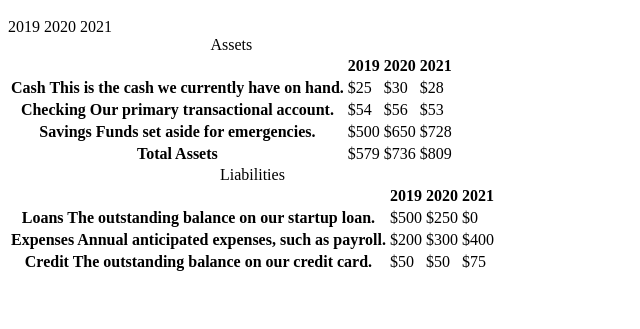
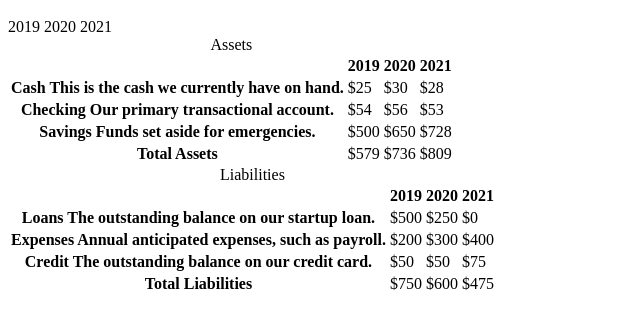
Before and after one commit to vlozano-docencia-2021/balancesheet, a plain HTML site: page index.html in a window 1280 px wide. Shown: the part 49-378 px from the top of the page, without its empty margins (0-640 px from the left). Drawn offline with Linux system fonts and the light colour scheme.

Commit message:
ADD: content for fourth row (Total) of tbody of second table Liabilities

```diff
--- a/index.html
+++ b/index.html
@@ -93,7 +93,10 @@
 								<td class="current">$75</td>
 							</tr>
 							<tr class="total">
-
+								<th>Total <span class="sr-only">Liabilities</span></th>
+								<td>$750</td>
+								<td>$600</td>
+								<td class="current">$475</td>
 							</tr>
 						</tbody>
 					</table>
```
